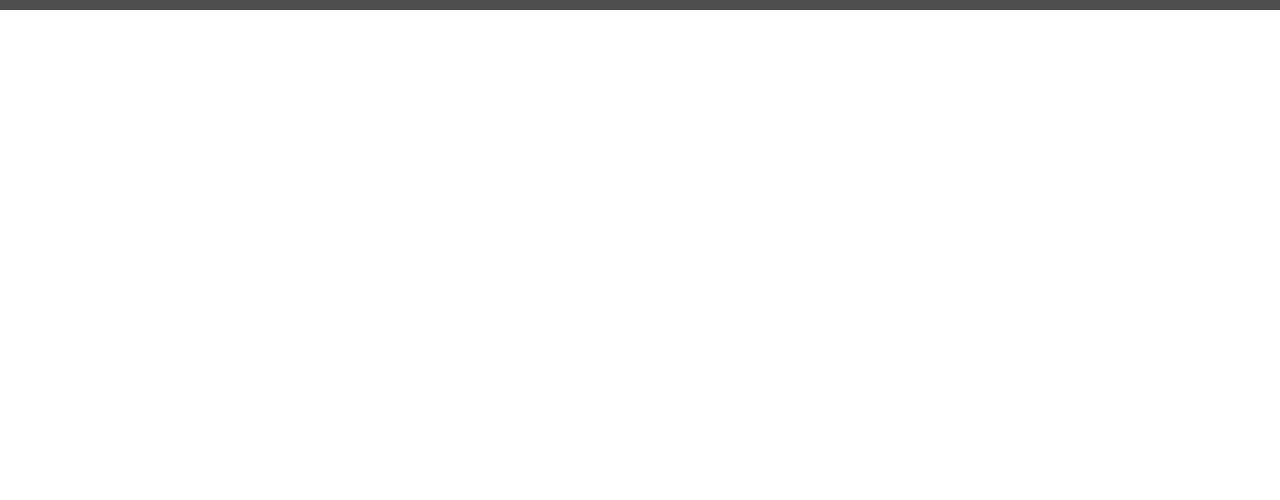
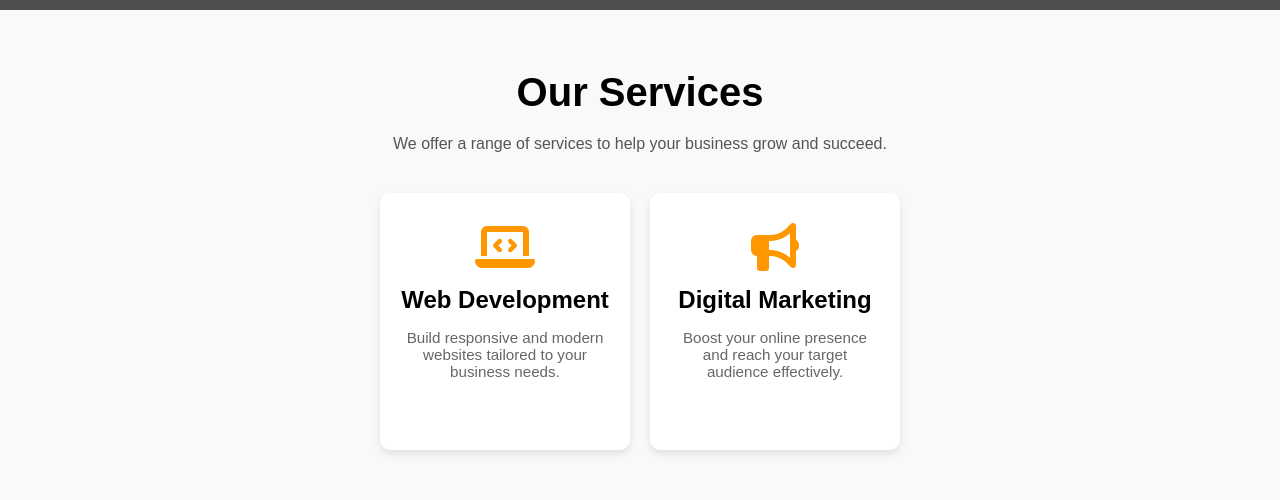
Before and after one commit to jubaer2222/jub, a plain HTML site: page index.html in a window 1280 px wide. Shown: the part 678-1178 px from the top of the page. Before the commit the page ends 800 px from the top, so only its background shows below. Drawn offline with Linux system fonts and the light colour scheme; grey boxes are pictures that could not be loaded.

Commit message:
added service

```diff
--- a/index.html
+++ b/index.html
@@ -3,7 +3,7 @@
 <head>
   <meta charset="UTF-8">
   <meta name="viewport" content="width=device-width, initial-scale=1.0">
-  <title>Navbar with Banner</title>
+  <title>Website with Navbar, Banner, and Services</title>
   <style>
     /* Reset styles */
     * {
@@ -16,7 +16,7 @@
       font-family: Arial, sans-serif;
     }
 
-    /* Navbar styles */
+    /* Navbar */
     nav {
       display: flex;
       justify-content: space-between;
@@ -93,7 +93,7 @@
       }
     }
 
-    /* Banner/Hero Section */
+    /* Banner Section */
     .banner {
       height: 80vh;
       background: url('https://images.unsplash.com/photo-1507525428034-b723cf961d3e') no-repeat center center/cover;
@@ -143,7 +143,65 @@
     .banner button:hover {
       background-color: #e68a00;
     }
+
+    /* Services Section */
+    .services {
+      padding: 60px 20px;
+      background-color: #f9f9f9;
+      text-align: center;
+    }
+
+    .services h2 {
+      font-size: 2.5rem;
+      margin-bottom: 20px;
+    }
+
+    .services p {
+      font-size: 1rem;
+      margin-bottom: 40px;
+      color: #555;
+    }
+
+    .service-cards {
+      display: flex;
+      justify-content: center;
+      gap: 20px;
+      flex-wrap: wrap;
+    }
+
+    .service-card {
+      background-color: white;
+      padding: 30px 20px;
+      border-radius: 10px;
+      box-shadow: 0 4px 8px rgba(0,0,0,0.1);
+      width: 250px;
+      transition: transform 0.3s, box-shadow 0.3s;
+    }
+
+    .service-card:hover {
+      transform: translateY(-5px);
+      box-shadow: 0 8px 16px rgba(0,0,0,0.2);
+    }
+
+    .service-card i {
+      font-size: 3rem;
+      color: #ff9800;
+      margin-bottom: 15px;
+    }
+
+    .service-card h3 {
+      font-size: 1.5rem;
+      margin-bottom: 15px;
+    }
+
+    .service-card p {
+      color: #666;
+      font-size: 0.95rem;
+    }
   </style>
+
+  <!-- FontAwesome CDN for icons -->
+  <script src="https://kit.fontawesome.com/a076d05399.js" crossorigin="anonymous"></script>
 </head>
 <body>
 
@@ -171,5 +229,18 @@
     </div>
   </section>
 
-</body>
-</html>
+  <!-- Services Section -->
+  <section class="services">
+    <h2>Our Services</h2>
+    <p>We offer a range of services to help your business grow and succeed.</p>
+
+    <div class="service-cards">
+      <div class="service-card">
+        <i class="fas fa-laptop-code"></i>
+        <h3>Web Development</h3>
+        <p>Build responsive and modern websites tailored to your business needs.</p>
+      </div>
+      <div class="service-card">
+        <i class="fas fa-bullhorn"></i>
+        <h3>Digital Marketing</h3>
+        <p>Boost your online presence and reach your target audience effectively.</p>
```
